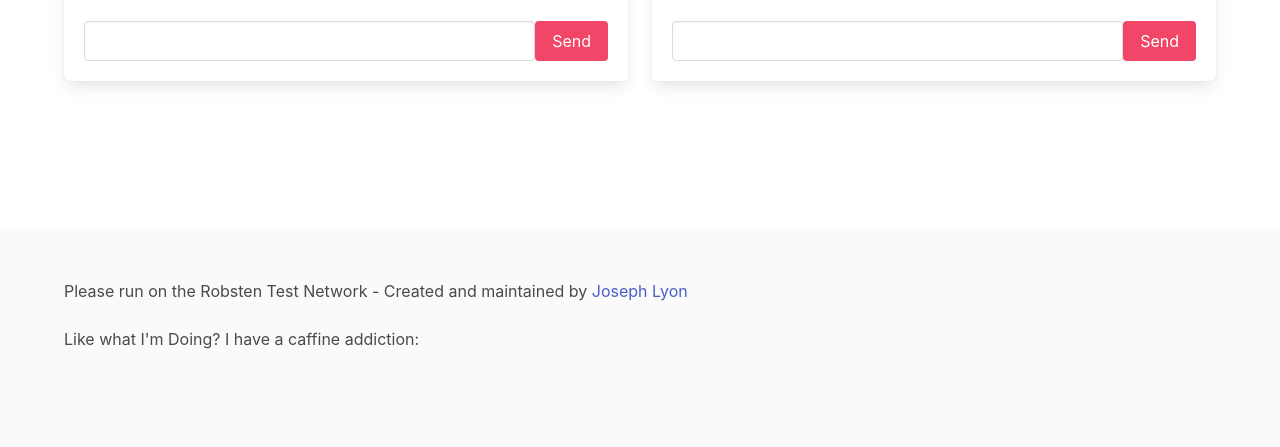
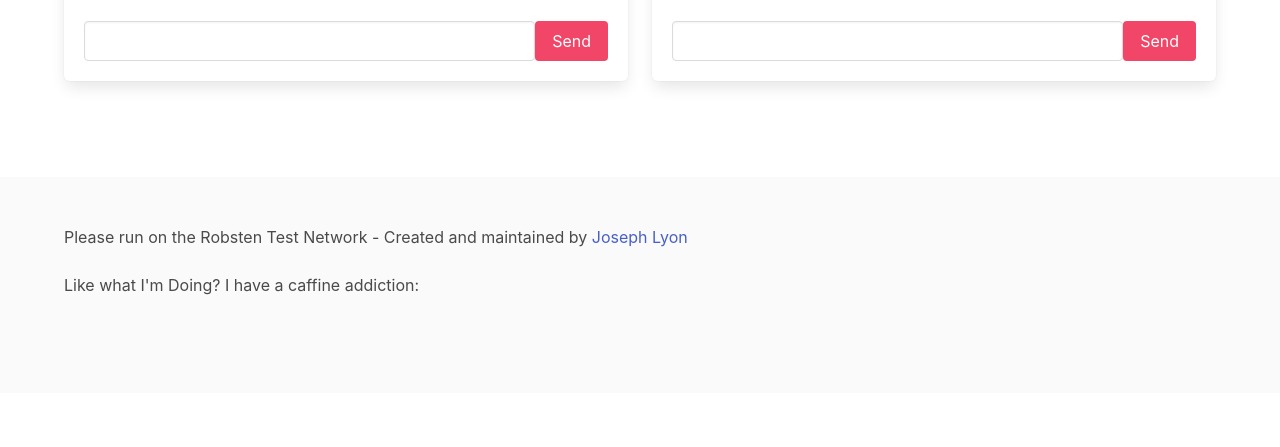
Before and after one commit to jlyon1/Ethereum-Notary, a website: page index.html in a window 1280 px wide. Shown: the part 369-816 px from the top of the page. Drawn offline with nearby package versions, Linux system fonts and the light colour scheme.

Commit message:
add message

```diff
--- a/index.html
+++ b/index.html
@@ -8,11 +8,12 @@
   <link rel="stylesheet" href="https://cdnjs.cloudflare.com/ajax/libs/bulma/0.6.1/css/bulma.css"></link>
 </head>
 <body>
-  <div id="app-vue" style="height:calc(100% - 200px)">
+  <div id="app-vue" style="">
     <titlebar></titlebar>
     <br><br>
     <box></box>
   </div>
+  <div class="section"></div>
   <div class="footer" style="">
     <div class="container">
       <p>Please run on the Robsten Test Network - Created and maintained by <a href="https://jlyon.org">Joseph Lyon</a></p>
```
